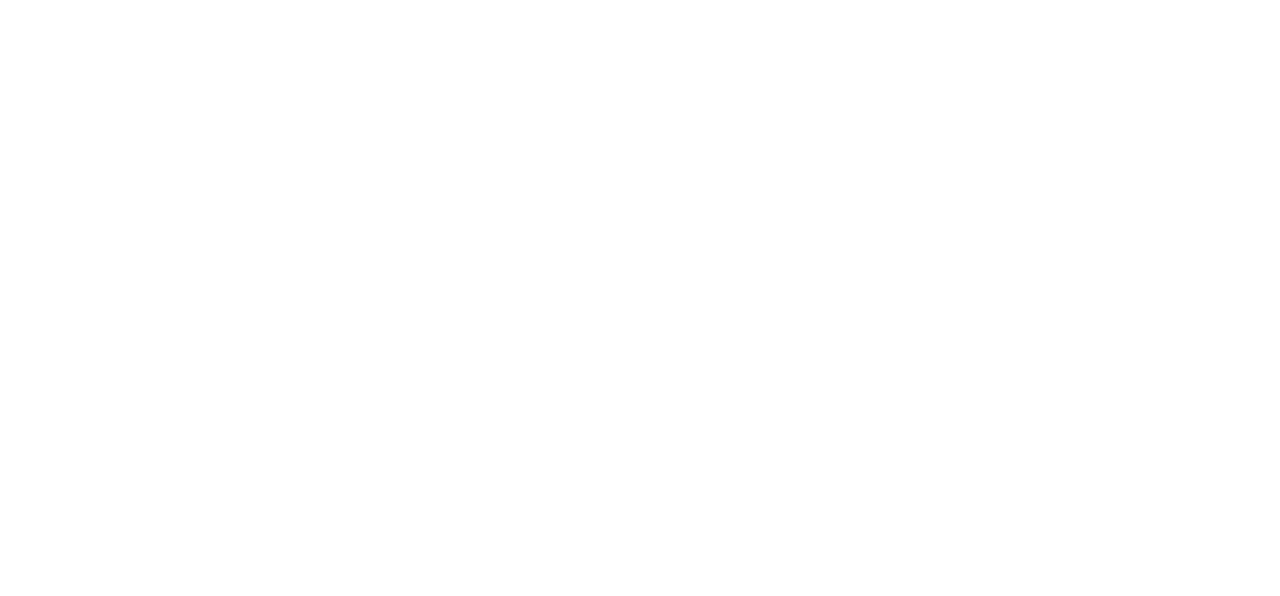
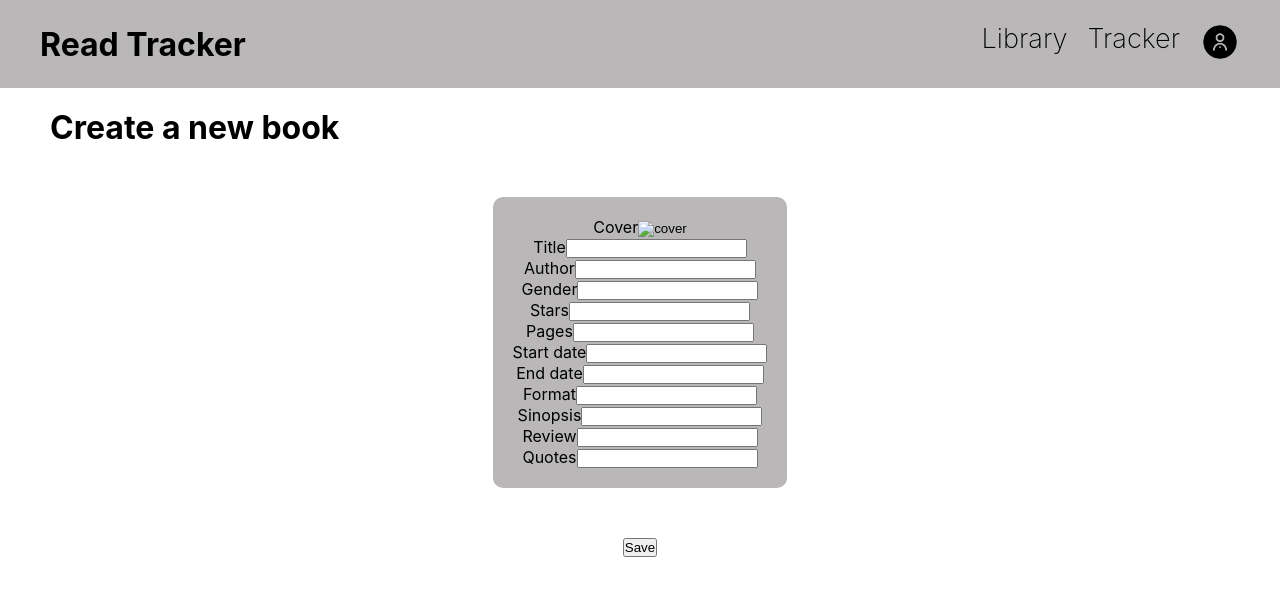
Before and after one commit to valentinavillegasc/Read-tracking, a React (Create React App) app in the folder client/: page /newBook in a window 1280 px wide. Before the commit this address had no page. Shown: the top 596 px of the page. Built offline with nearby package versions, Linux system fonts and the light colour scheme.

Commit message:
create book form structure

```diff
--- a/client/src/App.js
+++ b/client/src/App.js
@@ -8,6 +8,7 @@
 import CheckEmail from "./views/CheckEmail";
 import ConfirmEmail from "./views/ConfirmEmail";
 import UserProfile from "./views/UserProfile";
+import CreateBook from "./views/CreateBook";
 function App() {
   return (
     <div className="App">
@@ -20,6 +21,7 @@
         <Route path="/checkemail" element={<CheckEmail />} />
         <Route path="/confirm/:token" element={<ConfirmEmail />} />
         <Route path="/profile" element={<UserProfile />} />
+        <Route path="/newBook" element={<CreateBook />} />
       </Routes>
     </div>
   );
--- /dev/null
+++ b/client/src/views/CreateBook.jsx
@@ -0,0 +1,64 @@
+import React from "react";
+import style from "./Styles/CreateBook.module.css";
+import NavBar from "../components/NavBar";
+export default function CreateBook() {
+  return (
+    <div className={style.createBook}>
+      <NavBar />
+      <h2>Create a new book</h2>
+      <div className={style.create}>
+        <form className={style.form}>
+          <div>
+            <label htmlFor="">Cover</label>
+            <input type="image" alt="cover" />
+          </div>
+          <div>
+            <label htmlFor="">Title</label>
+            <input type="text" />
+          </div>
+          <div>
+            <label htmlFor="">Author</label>
+            <input type="text" />
+          </div>{" "}
+          <div>
+            <label htmlFor="">Gender</label>
+            <input type="text" />
+          </div>
+          <div>
+            <label htmlFor="">Stars</label>
+            <input type="text" />
+          </div>
+          <div>
+            <label htmlFor="">Pages</label>
+            <input type="text" />
+          </div>
+          <div>
+            <label htmlFor="">Start date</label>
+            <input type="text" />
+          </div>
+          <div>
+            <label htmlFor="">End date</label>
+            <input type="text" />
+          </div>
+          <div>
+            <label htmlFor="">Format</label>
+            <input type="text" />
+          </div>
+          <div>
+            <label htmlFor="">Sinopsis</label>
+            <input type="text" />
+          </div>
+          <div>
+            <label htmlFor="">Review</label>
+            <input type="text" />
+          </div>
+          <div>
+            <label htmlFor="">Quotes</label>
+            <input type="text" />
+          </div>
+        </form>
+        <button>Save</button>
+      </div>
+    </div>
+  );
+}
--- a/client/src/views/Home.jsx
+++ b/client/src/views/Home.jsx
@@ -4,6 +4,7 @@
 import style from "./Styles/Home.module.css";
 import { useDispatch, useSelector } from "react-redux";
 import { getBooks } from "../redux/actions";
+import { Link } from "react-router-dom";
 
 export default function Home() {
   const books = useSelector((state) => state.allBooks);
@@ -27,6 +28,9 @@
 
         <Books books={books} />
       </div>
+      <Link to="/newBook">
+        <button>+</button>
+      </Link>
     </div>
   );
 }
--- /dev/null
+++ b/client/src/views/Styles/CreateBook.module.css
@@ -0,0 +1,20 @@
+.createBook h2 {
+  font-size: 2rem;
+  display: flex;
+  margin-left: 50px;
+}
+
+.create {
+  display: flex;
+  justify-content: center;
+  align-items: center;
+  flex-direction: column;
+}
+
+.form {
+  background-color: #b9b7b7;
+  width: fit-content;
+  margin: 50px;
+  padding: 20px;
+  border-radius: 10px;
+}
--- a/client/src/views/Styles/Home.module.css
+++ b/client/src/views/Styles/Home.module.css
@@ -1,6 +1,3 @@
-.home {
-  padding: 10px;
-}
 .bar {
   display: flex;
   flex-direction: row;
```
